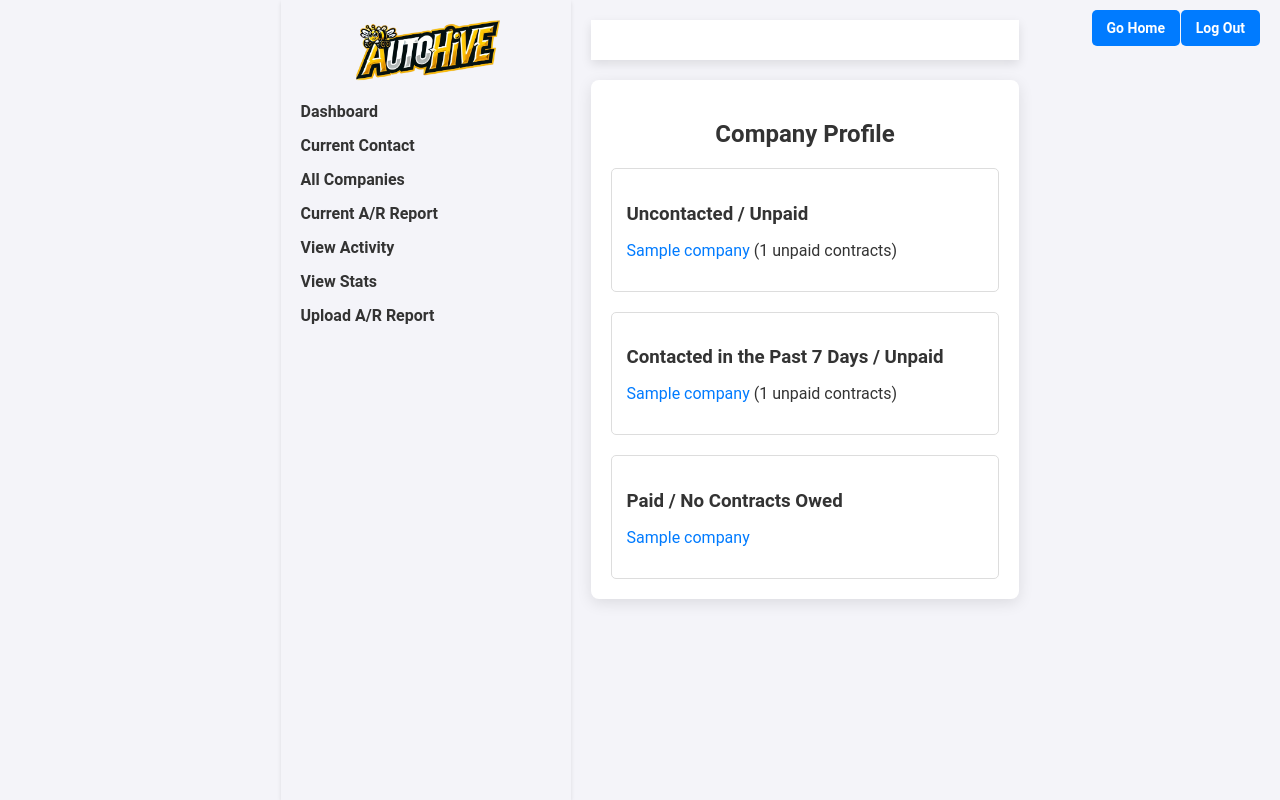
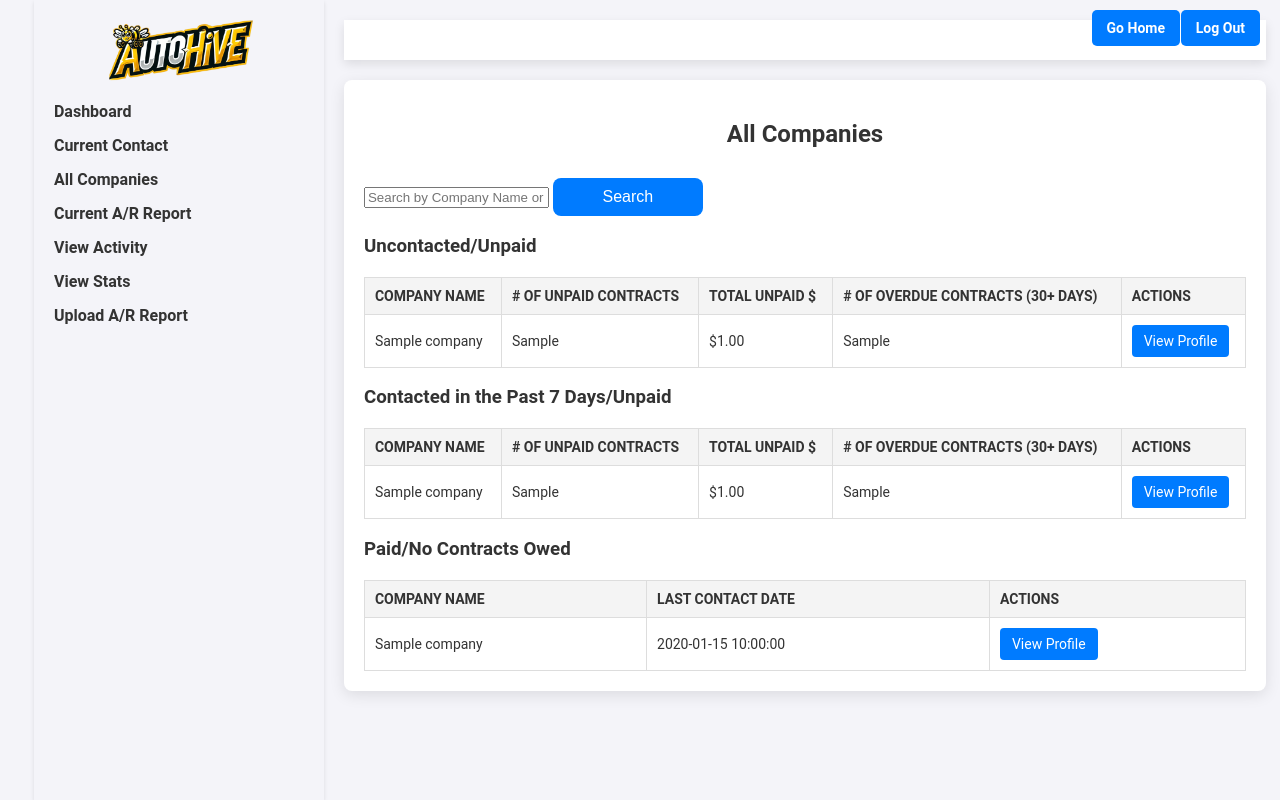
Before and after one commit to Ottermax-Bot/Autohive, a Flask app: template templates/all_companies.html in a window 1280 px wide. Run offline with Flask 3, Linux system fonts and the light colour scheme; the template is opened without the code that fills it: most values are stand-ins (such as "Sample title", 1, 10 or a date in 2020).

Commit message:
Update all_companies.html

```diff
--- a/templates/all_companies.html
+++ b/templates/all_companies.html
@@ -1,95 +1,96 @@
 {% extends "base.html" %}
 
 {% block content %}
-<h2>Company Profile</h2>
+<h2>All Companies</h2>
 
-<div class="main-container">
-
-    <!-- Uncontacted / Unpaid Section -->
-    <div class="section">
-        <h3>Uncontacted / Unpaid</h3>
-        {% if uncontacted_unpaid %}
-        <ul>
-            {% for company in uncontacted_unpaid %}
-            <li>
-                <a href="{{ url_for('company_profile', company_id=company.id) }}">{{ company.name }}</a>
-                ({{ company.contracts|length }} unpaid contracts)
-            </li>
-            {% endfor %}
-        </ul>
-        {% else %}
-        <p>No uncontacted/unpaid companies found.</p>
-        {% endif %}
-    </div>
-
-    <!-- Contacted in the Past 7 Days / Unpaid Section -->
-    <div class="section">
-        <h3>Contacted in the Past 7 Days / Unpaid</h3>
-        {% if contacted_unpaid %}
-        <ul>
-            {% for company in contacted_unpaid %}
-            <li>
-                <a href="{{ url_for('company_profile', company_id=company.id) }}">{{ company.name }}</a>
-                ({{ company.contracts|length }} unpaid contracts)
-            </li>
-            {% endfor %}
-        </ul>
-        {% else %}
-        <p>No recently contacted/unpaid companies found.</p>
-        {% endif %}
-    </div>
-
-    <!-- Paid / No Contracts Owed Section -->
-    <div class="section">
-        <h3>Paid / No Contracts Owed</h3>
-        {% if paid_no_contracts %}
-        <ul>
-            {% for company in paid_no_contracts %}
-            <li>
-                <a href="{{ url_for('company_profile', company_id=company.id) }}">{{ company.name }}</a>
-            </li>
-            {% endfor %}
-        </ul>
-        {% else %}
-        <p>All companies owe money or are uncontacted.</p>
-        {% endif %}
-    </div>
-
+<!-- Search Bar -->
+<div class="search-container">
+    <form action="/all_companies" method="GET">
+        <input type="text" name="query" placeholder="Search by Company Name or Balance" value="{{ request.args.get('query', '') }}">
+        <button type="submit" class="dashboard-btn">Search</button>
+    </form>
 </div>
 
-<style>
-    .main-container {
-        display: flex;
-        flex-direction: column;
-        gap: 20px;
-    }
+<!-- Uncontacted/Unpaid Companies -->
+<h3>Uncontacted/Unpaid</h3>
+<div class="table-container">
+    <table>
+        <thead>
+            <tr>
+                <th>Company Name</th>
+                <th># of Unpaid Contracts</th>
+                <th>Total Unpaid $</th>
+                <th># of Overdue Contracts (30+ Days)</th>
+                <th>Actions</th>
+            </tr>
+        </thead>
+        <tbody>
+            {% for company in uncontacted_unpaid %}
+            <tr>
+                <td>{{ company.name }}</td>
+                <td>{{ company.unpaid_contracts }}</td>
+                <td>${{ "%.2f"|format(company.total_unpaid) }}</td>
+                <td>{{ company.overdue_contracts }}</td>
+                <td>
+                    <a href="/company_profile/{{ company.id }}" class="view-profile-btn">View Profile</a>
+                </td>
+            </tr>
+            {% endfor %}
+        </tbody>
+    </table>
+</div>
 
-    .section {
-        padding: 15px;
-        border: 1px solid #ddd;
-        border-radius: 5px;
-    }
+<!-- Contacted in the Past 7 Days/Unpaid -->
+<h3>Contacted in the Past 7 Days/Unpaid</h3>
+<div class="table-container">
+    <table>
+        <thead>
+            <tr>
+                <th>Company Name</th>
+                <th># of Unpaid Contracts</th>
+                <th>Total Unpaid $</th>
+                <th># of Overdue Contracts (30+ Days)</th>
+                <th>Actions</th>
+            </tr>
+        </thead>
+        <tbody>
+            {% for company in contacted_unpaid %}
+            <tr>
+                <td>{{ company.name }}</td>
+                <td>{{ company.unpaid_contracts }}</td>
+                <td>${{ "%.2f"|format(company.total_unpaid) }}</td>
+                <td>{{ company.overdue_contracts }}</td>
+                <td>
+                    <a href="/company_profile/{{ company.id }}" class="view-profile-btn">View Profile</a>
+                </td>
+            </tr>
+            {% endfor %}
+        </tbody>
+    </table>
+</div>
 
-    h3 {
-        margin-bottom: 10px;
-    }
-
-    ul {
-        list-style-type: none;
-        padding: 0;
-    }
-
-    ul li {
-        margin: 5px 0;
-    }
-
-    ul li a {
-        text-decoration: none;
-        color: #007BFF;
-    }
-
-    ul li a:hover {
-        text-decoration: underline;
-    }
-</style>
+<!-- Paid/No Contracts Owed -->
+<h3>Paid/No Contracts Owed</h3>
+<div class="table-container">
+    <table>
+        <thead>
+            <tr>
+                <th>Company Name</th>
+                <th>Last Contact Date</th>
+                <th>Actions</th>
+            </tr>
+        </thead>
+        <tbody>
+            {% for company in paid_companies %}
+            <tr>
+                <td>{{ company.name }}</td>
+                <td>{{ company.last_contact_date }}</td>
+                <td>
+                    <a href="/company_profile/{{ company.id }}" class="view-profile-btn">View Profile</a>
+                </td>
+            </tr>
+            {% endfor %}
+        </tbody>
+    </table>
+</div>
 {% endblock %}
```
